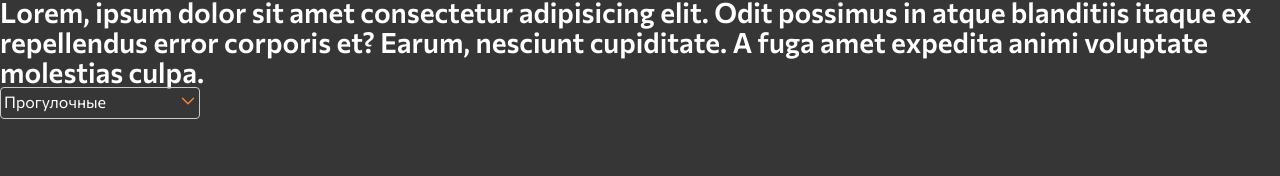
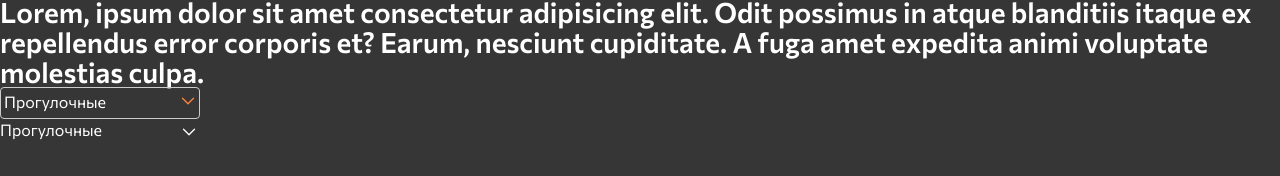
Before and after one commit to TatyanaNem/velik-shop, a React (Vite) app: page / in a window 1280 px wide. Shown: the part 212-388 px from the top of the page. Built offline with nearby package versions, Linux system fonts and the light colour scheme.

Commit message:
added filter component

```diff
--- a/src/App.tsx
+++ b/src/App.tsx
@@ -1,4 +1,5 @@
 import { Button } from "./components/Button"
+import { Filter } from "./components/filter";
 import { Icon, IconSize } from "./components/Icon";
 import { IconButton } from "./components/icon-button";
 import { Input } from "./components/input";
@@ -49,6 +50,11 @@ function App() {
         <option>Трековые</option>
         <option>Горные</option>
       </Select>
+      <Filter label='Фильтр'>
+        <option>Прогулочные</option>
+        <option>Трековые</option>
+        <option>Горные</option>
+      </Filter>
     </>
   )
 }
--- /dev/null
+++ b/src/components/filter.tsx
@@ -0,0 +1,65 @@
+import styled from "styled-components";
+import { Icon, IconSize } from "./Icon";
+import { IconName } from "../tokens/icons";
+import { SelectHTMLAttributes } from "react";
+import { Color } from "../tokens/colors";
+
+const StyledWrapper = styled.div`
+  position: relative;
+  width: 200px;
+  display: inline-flex;
+`;
+
+const StyledFilter = styled.select`
+  appearance: none;
+  width: 100%;
+  font-size: 16px;
+  line-height: 22px;
+  color: ${Color.WHITE};
+  outline: none;
+  cursor: pointer;
+
+  + svg {
+    color: ${Color.WHITE};
+  }
+
+  &:hover {
+  color: ${Color.ORANGE_20};
+
+  + svg {
+    color: ${Color.ORANGE_20};
+    }
+  }
+
+  &:focus {
+    color: ${Color.ORANGE_40};
+
+    + svg {
+      color: ${Color.ORANGE_40};
+    }
+  }
+`;
+
+const StyledChevron = styled(Icon).attrs({ name: IconName.CHEVRON_DOWN })`
+  position: absolute;
+  right: 0;
+  top: 0;
+  margin-left: 4px;
+  pointer-events: none;
+  color: inherit;
+`;
+
+type FilterProps =SelectHTMLAttributes<HTMLSelectElement> & {
+  label: string;
+}
+
+const Filter = ({ className, label, children }: FilterProps) => {
+  return (
+    <StyledWrapper className={className}>
+      <StyledFilter aria-label={label}>{children}</StyledFilter>
+      <StyledChevron size={IconSize.MEDIUM} name={IconName.CHEVRON_DOWN}/>
+    </StyledWrapper>
+  );
+}
+
+export {Filter};
```
